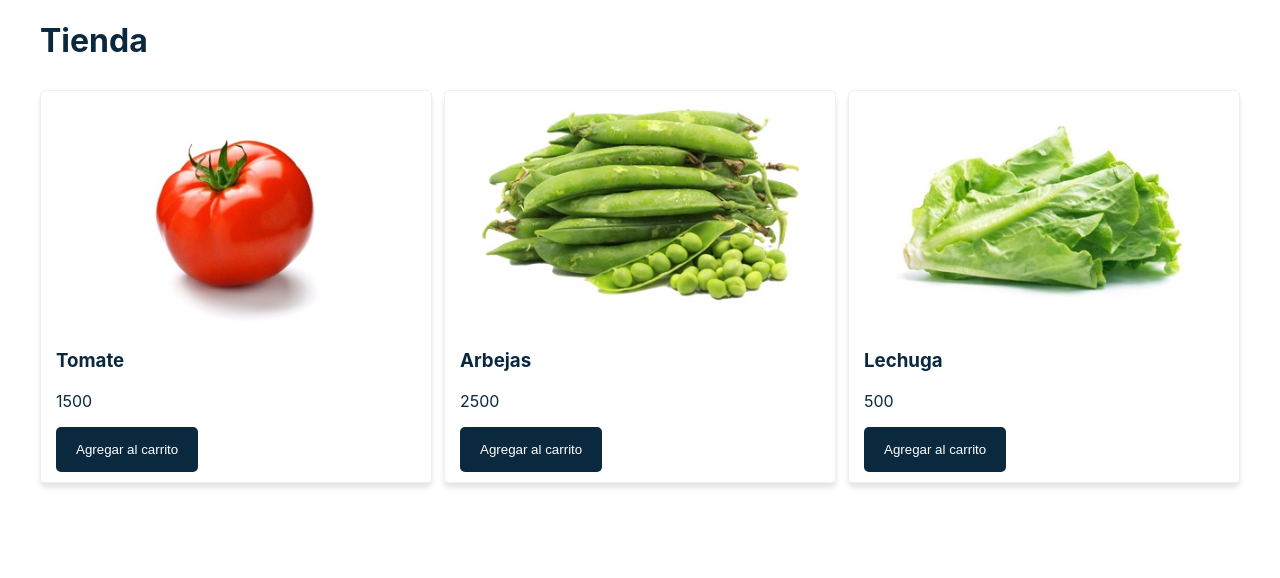
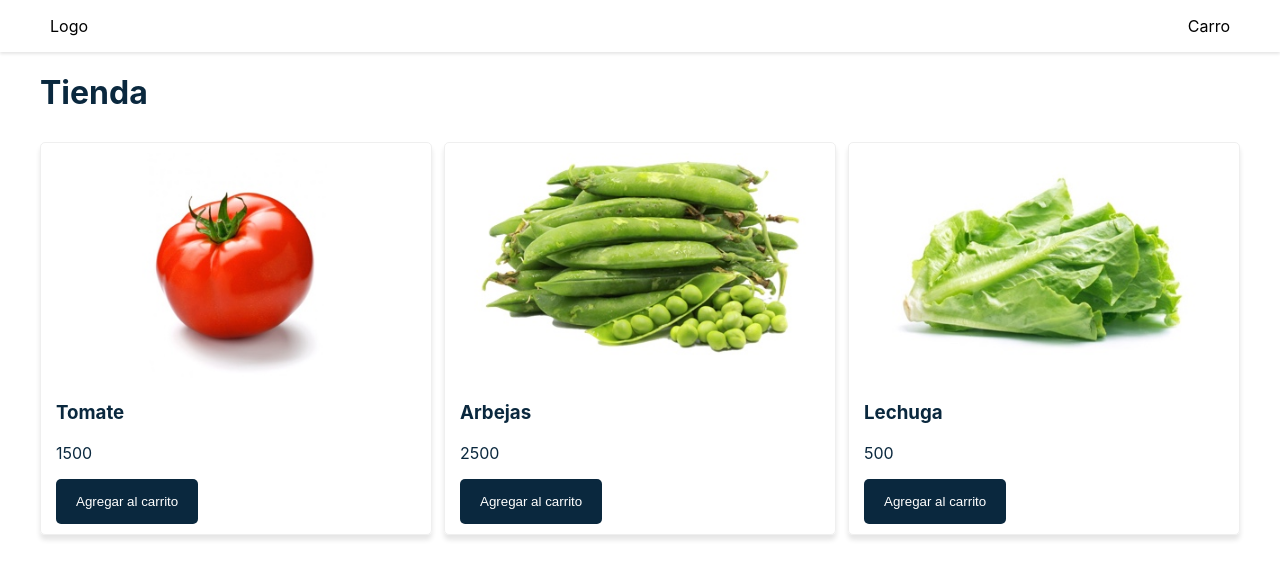
Before and after one commit to Rubenmt93/React-Carro-de-compra, a React (Create React App) app: page / in a window 1280 px wide. Shown: the top 578 px of the page. Built offline with nearby package versions, Linux system fonts and the light colour scheme.

Commit message:
Navbar de la aplicación

```diff
--- a/src/App.js
+++ b/src/App.js
@@ -2,6 +2,7 @@
 import Productos from './components/Productos.js'
 import Layout from './components/Layout.js'
 import Title from './components/Title.js';
+import NavBar from './components/NavBar'
 class App extends Component{
   state={
     productos:[
@@ -13,8 +14,9 @@
   render(){
     return(
       <div>
+        <NavBar/>
         <Layout>
-          <Title></Title>
+          <Title/>
           <Productos
             agregarAlCarro={() => console.log('No hace nada')}
             productos={this.state.productos}/>
--- /dev/null
+++ b/src/components/NavBar.js
@@ -0,0 +1,28 @@
+import { Component } from "react";
+const style = {
+    navBar:{
+        display:'flex',
+        flexDirection:'row',
+        alignItems:'center',
+        heigth:'100px',
+        justifyContent:'space-between',
+        position: 'relative',
+        padding: '0 50px',
+        boxShadow:' 0 2px 3px rgba(0, 0 ,0 ,0.1)'
+
+    }
+
+}
+
+class NavBar extends Component {
+
+    render() {
+        return (
+           <nav style={style.navBar}>
+            <p>Logo</p>
+            <p>Carro</p>
+           </nav>
+        )
+    }
+}
+export default NavBar
```
